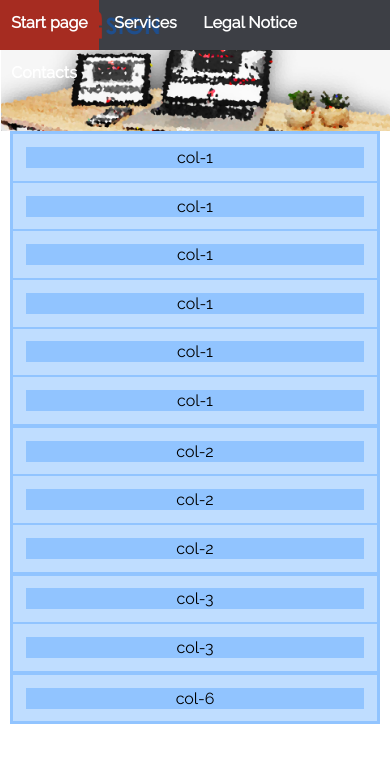
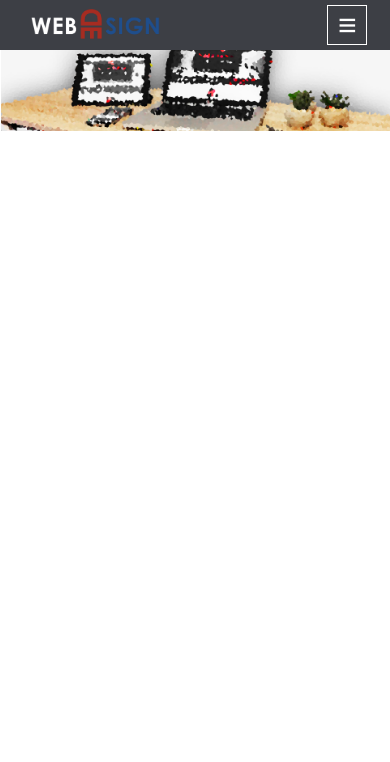
Before and after one commit to DorimeImo/css-html-course, a plain HTML site: page WebDesignMadeSimple/index.html in a window 390 px wide. Drawn offline with Linux system fonts and the light colour scheme.

Commit message:
5- Practice
Mobile friendly navigation bar

```diff
--- a/WebDesignMadeSimple/index.html
+++ b/WebDesignMadeSimple/index.html
@@ -16,6 +16,10 @@
 
 		<nav class="header-nav">
 
+			<div class="container desktop-nav">
+				<div class="row">
+					<div class="col-6">
+
 						<a href="index.html" target="_self">
 							<img src="src/img/webdesign-logo.png" alt="logo">
 						</a>
@@ -27,13 +31,46 @@
 									<li><a href="contacts.html">Contacts</a></li>
 								</ul>
 
+							</div>
+					</div>
+					</div>
+
+		<div class="container mobile-nav">
+			<div class="row">
+				<div class="col-6">
+
+					<a href="index.html" target="_self">
+						<img src="src/img/webdesign-logo.png" alt="logo">
+					</a>
+
+					<div class="mobile-nav-dropdown clearfix">
+
+						<div class="mobile-nav-buttom"><span>&equiv;</span></div>
+
+						<div class="mobile-nav-content clearfix">
+
+							<ul>
+								<li class="active"><a href="index.html">Start page</a></li>
+								<li><a href="services.html">Services</a></li>
+								<li><a href="legalNotice.html">Legal Notice</a></li>
+								<li><a href="contacts.html">Contacts</a></li>
+							</ul>
+
+						</div>
+
+				</div>
+
+				</div>
+			</div>
+		</div>
+
 		</nav>
 
 	<!--Header banner-->
 
 		<header class="header-banner"></header>
 
-   <!--GRID System-->
+   	<!--GRID System
 
 	 <div class="container border">
 	 	<div class="row">
@@ -61,6 +98,7 @@
 		</div>
 	 </div>
 
+-->
 
 	</body>
 
--- a/WebDesignMadeSimple/src/css/styles.css
+++ b/WebDesignMadeSimple/src/css/styles.css
@@ -1,3 +1,4 @@
+/*== Global==*/
 body{
   margin:0;
   font-family: 'Raleway', 'Lato','Helvetica Neue','Arial', sans-serif;
@@ -5,6 +6,13 @@ body{
 }
 *{
   box-sizing: border-box;
+}
+
+/*== General==*/
+.clearfix::after{
+  content: "";
+  display: block;
+  clear: both;
 }
 
 /*== Navigation bar==*/
@@ -17,53 +25,123 @@ body{
   font-weight: bold;
 }
 
-.header-nav > a > img{
-  position: absolute;
-  top: 0.55rem;
-  left: 2rem;
+.header-nav  a > img{
+  float: left;
+  margin: 0.55rem;
   height: 30px;
   width: auto;
 }
 
-.header-nav> ul {
+.header-nav ul {
   margin: 0;
-  padding: 0;
-  position: absolute;
+  float: right;
   right: 2rem;
   height: 100%;
 }
 
-.header-nav> ul > li{
+.header-nav ul > li{
   display: inline-block;
   padding: 0 .7rem 0 .7rem;
   height: 100%;
 }
 
-.header-nav > ul > li > a {
+.header-nav ul > li > a {
   display: inline-block;
   margin-top: .8rem;
 }
 
-.header-nav> ul > li > a:link{
+.header-nav ul > li > a:link{
   color: white;
   text-decoration: none;
 }
-.header-nav> ul > li > a:active{
+.header-nav ul > li > a:active{
   display: inline-block;
   color: white;
   text-decoration: none;
 }
-.header-nav> ul > li > a:visited{
+.header-nav ul > li > a:visited{
   color: white;
   text-decoration: none;
 }
-.header-nav> ul > li > a:hover{
+.header-nav ul > li > a:hover{
   color: blue;
   text-decoration: none;
 }
 
+.header-nav .container,
+.header-nav .row,
+.header-nav .col-6{
+  height: 100%;
+}
+
+.header-nav .col-6{
+  padding-top: 0;
+  padding-bottom: 0;
+}
+
 .active{
-  background-color: #a62c21;
+  background-color: #a62c21 !important;
+}
+
+/*== Navigation assistent (Mobile)==*/
+
+.mobile-nav-buttom{
+  color:white;
+  float: right;
+  font-size: 2rem;
+  border: 1px solid white;
+  width: 40px;
+  height: 40px;
+  position: relative;
+  margin-top: 0.3rem;
+  margin-bottom: 5px;
+}
+
+.mobile-nav-buttom > span{
+  position: absolute;
+  left: 0.6rem;
+}
+
+.mobile-nav-content > ul > li{
+  display: block;
+  background-color: #3d3f45;
+  height: 50px;
+  padding: 0 1.2rem;
+  text-align: center;
+}
+
+.mobile-nav-dropdown{
+  position: relative;
+  display: inline-block;
+  float: right;
+}
+
+.mobile-nav-content{
+  position: absolute;
+  right: 0;
+  top: 50px;
+  width: 200px;
+  display: none;
+}
+
+.mobile-nav-dropdown:hover > .mobile-nav-content{
+  display: block;
+}
+
+.mobile-nav{
+  display:none;
+}
+
+@media (max-width: 768px) {
+
+  .desktop-nav{
+    display: none;
+  }
+
+  .mobile-nav{
+    display: block;
+  }
+
 }
 
 /*== Header Banner==*/
@@ -84,7 +162,7 @@ body{
    background-size: contain;
  }
 
- /*== GRID System (visibility)==*/
+ /*== GRID System (visibility)
 
  .border, .border *{
    border: 1px solid #91c4ff;
@@ -100,6 +178,8 @@ body{
    padding: 0;
    text-align: center;
  }
+
+ ==*/
 
  /*== GRID System==*/
 
@@ -125,15 +205,17 @@ body{
   .col-3{width: 50%;}
   .col-6{width: 100%;}
 
+
+
   /*==
-  GRID Breakpoints
+  GRID Breakpoints==*/
 
   width:
   >1024px
   1024px - Laptop
   768px - iPad(high format)
   480px - iPad(square format)
-  ==*/
+
 
   @media (max-width: 1024px) {
 
```
Also changed, not shown: WebDesignMadeSimple/contacts.html (+38 -0 lines), WebDesignMadeSimple/legalNotice.html (+38 -0 lines), WebDesignMadeSimple/services.html (+38 -0 lines). Lines whose indentation alone changed are shown as unchanged.
